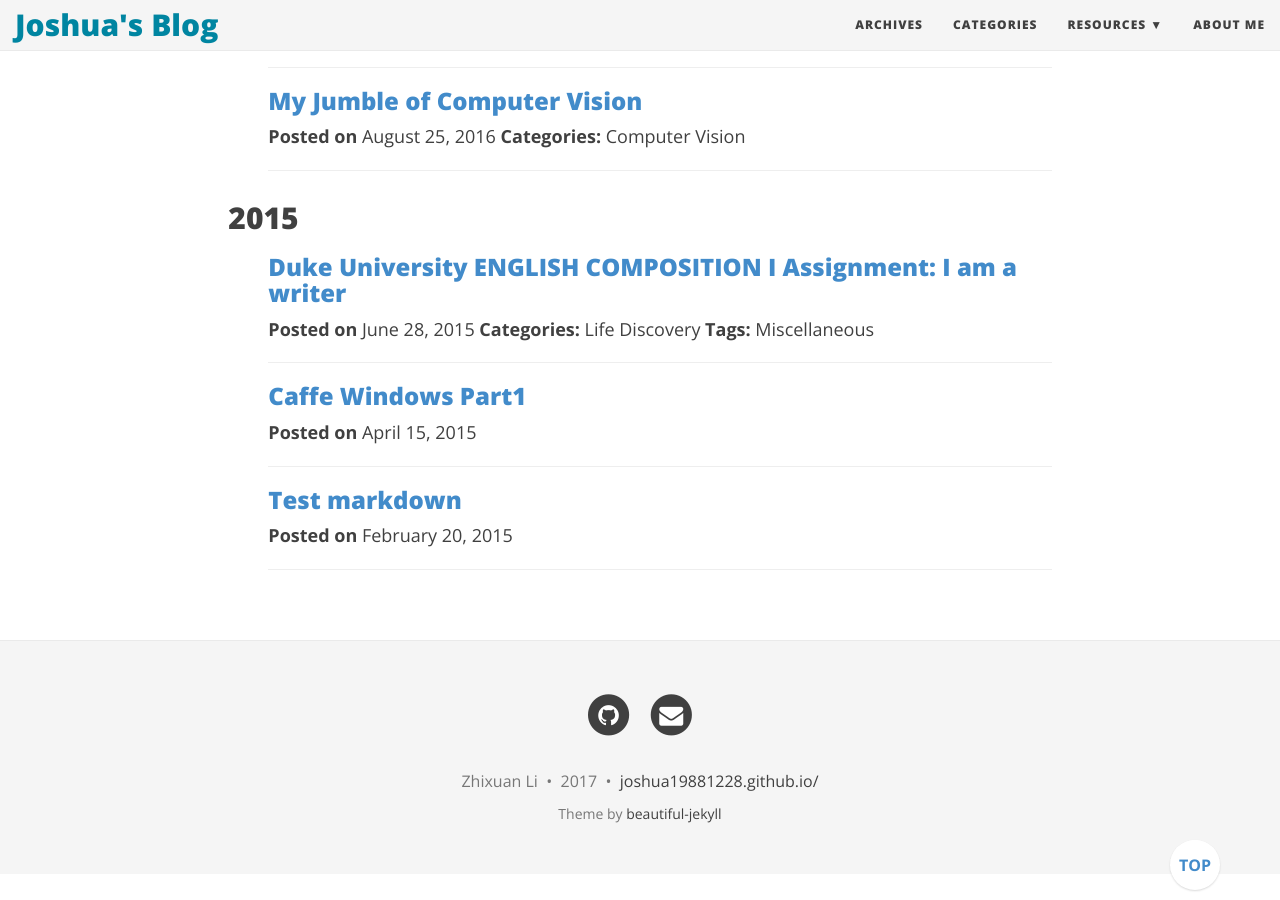
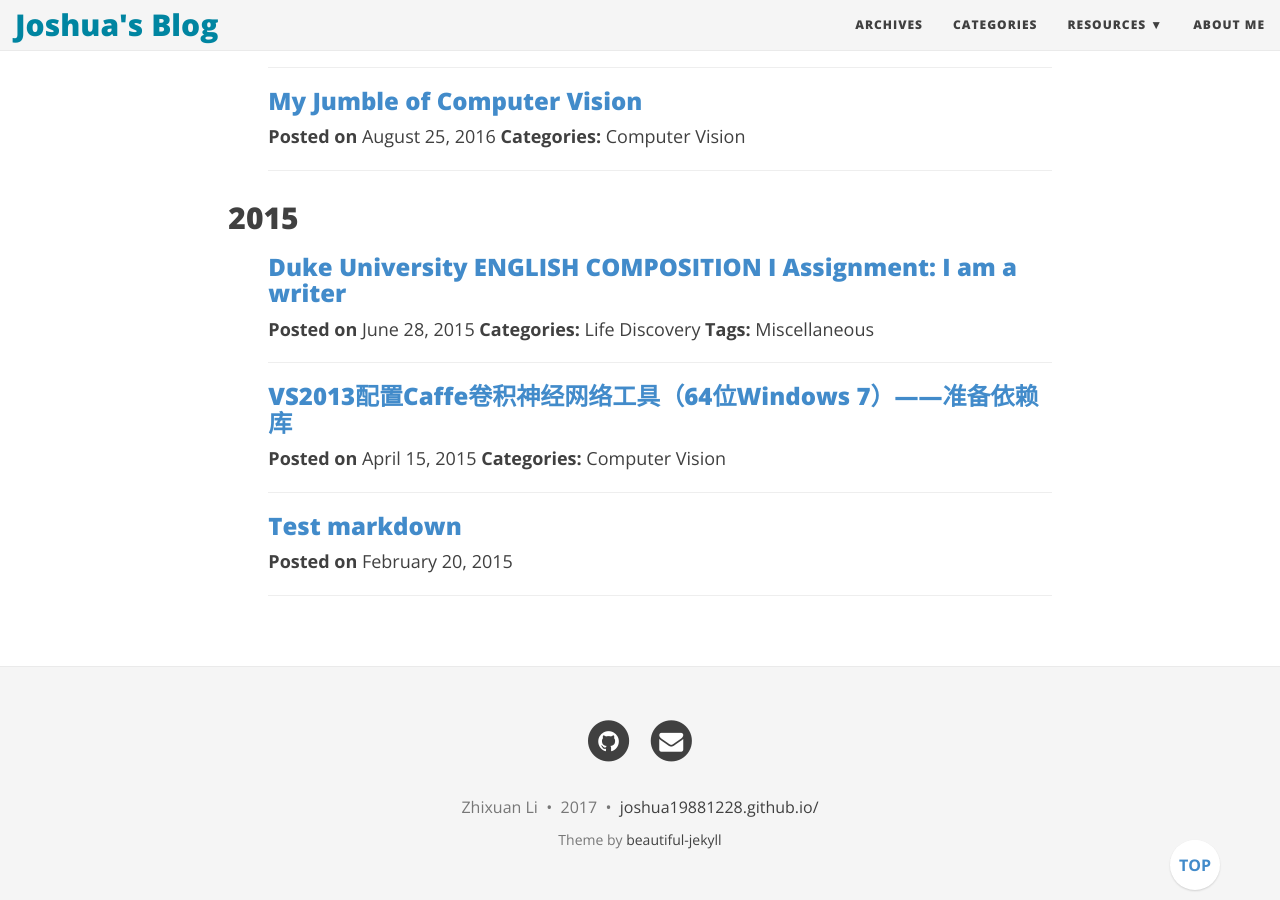
Before and after one commit to joshua19881228/joshua19881228.github.io, a Jekyll site: the page built from archive.html, in a window 1280 px wide and 900 px high, scrolled down 10245 px. Built offline with Jekyll 4.4.1, drawn with Linux system fonts in a browser that asks for light colours; nearby versions of some CDN libraries.

Commit message:
add older post

```diff
--- a/_posts/Computer_Vision/2015-04-15-caffe-windows-part1.md
+++ b/_posts/Computer_Vision/2015-04-15-caffe-windows-part1.md
@@ -1,3 +1,8 @@
+---
+title: "VS2013配置Caffe卷积神经网络工具（64位Windows 7）——准备依赖库"
+category: "Computer Vision"
+---
+
 2014年4月的时候自己在公司就将Caffe移植到Windows系统了，今年自己换了台电脑，想在家里也随便跑跑，本来也装了Ubuntu可以很方便的配置好，无奈在家的风格是“娱乐的时候抽空学习”，所以移植到Windows还是很有必要的。但是，公司禁止将公司内部资料带出，很多地方又都忘记了，周末磨了一天终于移植完，本篇为记录将Caffe移植至Windows7 x64系统下的一些关键步骤。第一步先看看这老些依赖库怎么搞。
 
 在真正开始编译各依赖库之前，需要准备一些必备工具：
@@ -6,7 +11,12 @@
 
 其次是CMake工具，下载地址：http://www.cmake.org/download/
 
-### 1．Boost
+## Table of Content ##
+
+* Content
+{:toc}
+
+## 1．Boost
 
 下载地址：http://www.boost.org/
 
@@ -21,7 +31,7 @@
 
 共享库：bjam --build-type=complete toolset=msvc-9.0 toolset=msvc-12.0 threading=multi link=shared address-model=64
 
-### 2．OpenCV
+## 2．OpenCV
 
 下载地址：http://opencv.org/downloads.html 本文中使用的是2.4.10版本
 
@@ -29,7 +39,7 @@
 
 下载后的安装包中有已编译好的库，可直接引用，如D:\LIBS\opencv\build\x64\vc12
 
-### 3．OpenBlas
+## 3．OpenBlas
 
 下载地址：http://sourceforge.net/projects/openblas/files/
 
@@ -37,7 +47,7 @@
 
 OpenBlas库在windows上编译起来比较复杂，这里给出的下载地址是一个已编译好的压缩包OpenBLAS-v0.2.14-Win32.zip (12.1 MB)，直接提供了./bin ./include ./lib路径
 
-### 4．CUDA
+## 4．CUDA
 
 下载地址：https://developer.nvidia.com/cuda-downloads
 
@@ -47,7 +57,7 @@ OpenBlas库在windows上编译起来比较复杂，这里给出的下载地址
 
 以上是依赖库比较常用，最好将该它们的include和lib加入到Windows的环境变量中，方便后续的库的编译
 
-### 5．GFlags
+## 5．GFlags
 
 下载地址：https://github.com/gflags/gflags
 
@@ -61,7 +71,7 @@ OpenBlas库在windows上编译起来比较复杂，这里给出的下载地址
 6. 打开刚刚生成的VS工程，build其中的ALL_BUILD工程，注意选择x64模式，并分别生成Debug和Release下的库
 7. 编译成功后，在工程路径下会生成bin、include、lib三个文件夹
 
-### 6．GLog
+## 6．GLog
 
 下载地址：https://github.com/google/glog
 
@@ -69,7 +79,7 @@ OpenBlas库在windows上编译起来比较复杂，这里给出的下载地址
 
 该工程中包含VS工程google-glog.sln，打开直接编译即可，同样注意Solution Platform选择x64模式，并分别生成Debug和Release下的库
 
-### 7．LevelDB
+## 7．LevelDB
 
 下载地址：https://github.com/bureau14/leveldb
 
@@ -79,7 +89,7 @@ OpenBlas库在windows上编译起来比较复杂，这里给出的下载地址
 
 与编译GFlags方法类似，唯一需要注意的地方是将CMakeLists.txt中第82行的-DSNAPPY注释掉，否则需要依赖Snappy库，其实并不绝对需要，为了简单起见将此库去掉。另外Leveldb依赖于boost库，如果没有将boost库添加至环境变量，可能需要手动进行设置。
 
-### 8．LMDB
+## 8．LMDB
 
 下载地址：https://gitorious.org/mdb/mdb/archive/462dc097451834477b597447af69c5acc93182b7.tar.gz
 
@@ -94,7 +104,7 @@ OpenBlas库在windows上编译起来比较复杂，这里给出的下载地址
 7. 其中一个.c文件中包含了unistd.h，为了解决这个问题需要准备三个文件 unistd.h、getopt.h、getopt.c。unistd.h可以考http://stackoverflow.com/questions/341817/is-there-a-replacement-for-unistd-h-for-windows-visual-c解决。另外两个可以从http://ieng6.ucsd.edu/~cs12x/vc08install/getopt9.zip下载
 8.  最后编译即可
 
-### 9．ProtoBuf
+## 9．ProtoBuf
 
 下载地址：https://github.com/google/protobuf
 
@@ -102,7 +112,7 @@ OpenBlas库在windows上编译起来比较复杂，这里给出的下载地址
 
 压缩包里有一个叫vsprojects的文件夹，其中有现成的VS工程，可以用来直接编译，也需要注意将Solution Platform修改为x64模式
 
-10．HDF5
+## 10．HDF5
 
 下载地址：http://www.hdfgroup.org/ftp/HDF5/current/src/CMake/hdf518-CMakeWindows.zip
 
@@ -110,9 +120,7 @@ OpenBlas库在windows上编译起来比较复杂，这里给出的下载地址
 
 解压后，在VS2013 x64 Cross Tools Command Prompt终端工具中运行build-VS2013-64.bat即可。
 
-
-
-整理头文件和库文件
+## 整理头文件和库文件
 
 将5-10的头文件和编译后的库统一整理到一个3rdparty文件夹下，其中包含两个文件夹include和lib
 
```
